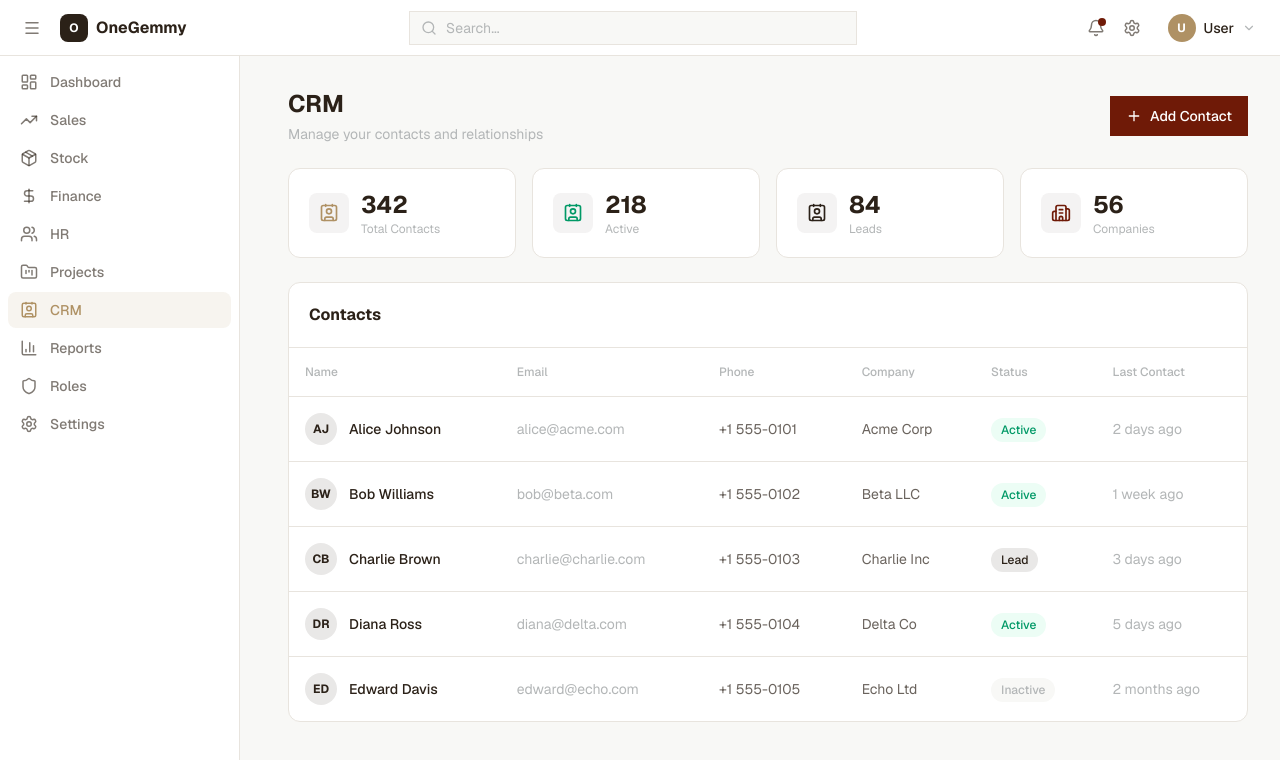
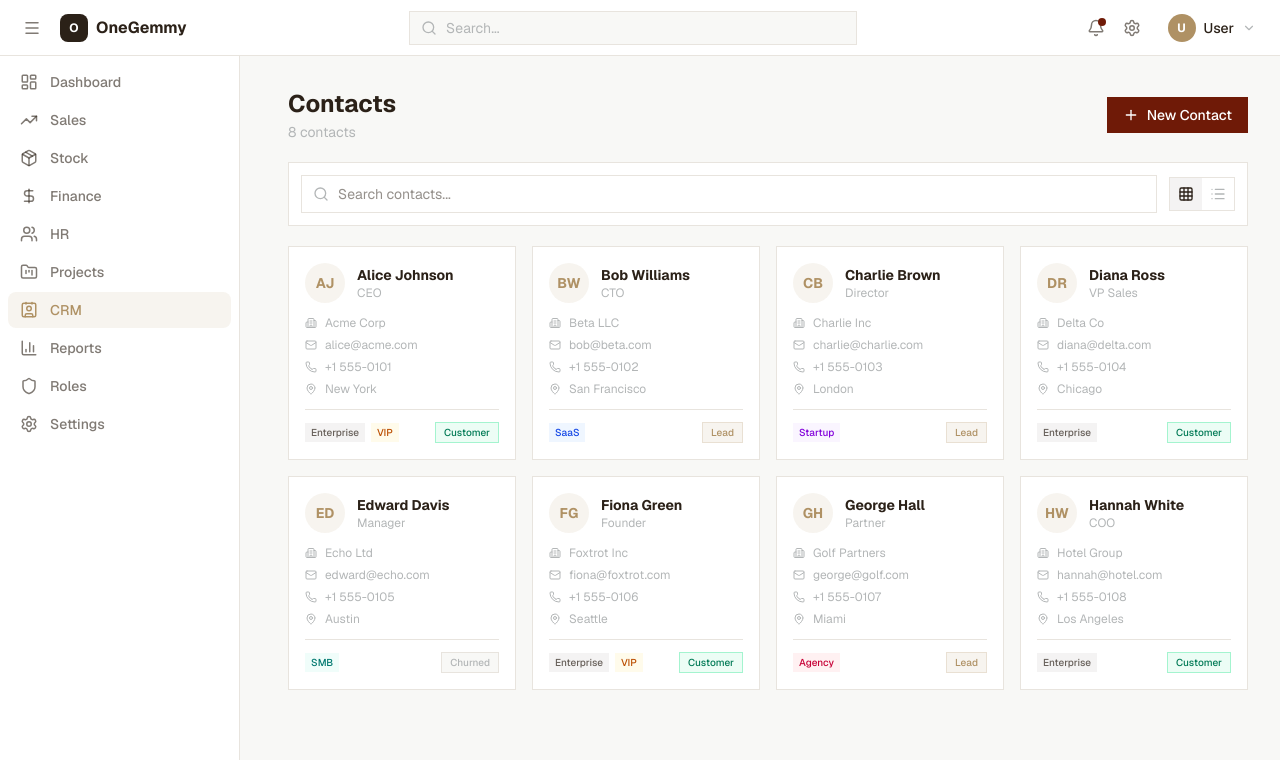
Before and after one commit to gemmyconnectltd/onegemmy, a Next.js app in the folder frontend/: page /crm in a window 1280 px wide. Shown: the top 760 px of the page. Built offline with nearby package versions, Linux system fonts and the light colour scheme.

Commit message:
feat: redesigned contacts page with grid/list views, search, tags, better cards

```diff
--- a/frontend/src/app/(dashboard)/crm/page.tsx
+++ b/frontend/src/app/(dashboard)/crm/page.tsx
@@ -1,92 +1,190 @@
-import { Plus, Contact, Mail, Phone, Building2 } from "lucide-react";
+"use client";
+
+import { useState } from "react";
+import { Plus, Search, Mail, Phone, Building2, Grid3X3, List, MoreHorizontal, Star, MapPin } from "lucide-react";
 
 const contacts = [
-  { name: "Alice Johnson", email: "alice@acme.com", phone: "+1 555-0101", company: "Acme Corp", status: "Active", lastContact: "2 days ago" },
-  { name: "Bob Williams", email: "bob@beta.com", phone: "+1 555-0102", company: "Beta LLC", status: "Active", lastContact: "1 week ago" },
-  { name: "Charlie Brown", email: "charlie@charlie.com", phone: "+1 555-0103", company: "Charlie Inc", status: "Lead", lastContact: "3 days ago" },
-  { name: "Diana Ross", email: "diana@delta.com", phone: "+1 555-0104", company: "Delta Co", status: "Active", lastContact: "5 days ago" },
-  { name: "Edward Davis", email: "edward@echo.com", phone: "+1 555-0105", company: "Echo Ltd", status: "Inactive", lastContact: "2 months ago" },
+  { name: "Alice Johnson", email: "alice@acme.com", phone: "+1 555-0101", company: "Acme Corp", status: "Customer", role: "CEO", location: "New York", tags: ["Enterprise", "VIP"], lastContact: "2 days ago", avatar: "AJ" },
+  { name: "Bob Williams", email: "bob@beta.com", phone: "+1 555-0102", company: "Beta LLC", status: "Lead", role: "CTO", location: "San Francisco", tags: ["SaaS"], lastContact: "1 week ago", avatar: "BW" },
+  { name: "Charlie Brown", email: "charlie@charlie.com", phone: "+1 555-0103", company: "Charlie Inc", status: "Lead", role: "Director", location: "London", tags: ["Startup"], lastContact: "3 days ago", avatar: "CB" },
+  { name: "Diana Ross", email: "diana@delta.com", phone: "+1 555-0104", company: "Delta Co", status: "Customer", role: "VP Sales", location: "Chicago", tags: ["Enterprise"], lastContact: "5 days ago", avatar: "DR" },
+  { name: "Edward Davis", email: "edward@echo.com", phone: "+1 555-0105", company: "Echo Ltd", status: "Churned", role: "Manager", location: "Austin", tags: ["SMB"], lastContact: "2 months ago", avatar: "ED" },
+  { name: "Fiona Green", email: "fiona@foxtrot.com", phone: "+1 555-0106", company: "Foxtrot Inc", status: "Customer", role: "Founder", location: "Seattle", tags: ["Enterprise", "VIP"], lastContact: "1 day ago", avatar: "FG" },
+  { name: "George Hall", email: "george@golf.com", phone: "+1 555-0107", company: "Golf Partners", status: "Lead", role: "Partner", location: "Miami", tags: ["Agency"], lastContact: "4 days ago", avatar: "GH" },
+  { name: "Hannah White", email: "hannah@hotel.com", phone: "+1 555-0108", company: "Hotel Group", status: "Customer", role: "COO", location: "Los Angeles", tags: ["Enterprise"], lastContact: "Today", avatar: "HW" },
 ];
 
+const statusColors: Record<string, string> = {
+  Customer: "bg-emerald-50 text-emerald-700 border border-emerald-200",
+  Lead: "bg-primary/10 text-primary border border-primary/20",
+  Churned: "bg-surface text-muted border border-border",
+};
+
+const tagColors: Record<string, string> = {
+  Enterprise: "bg-foreground/5 text-foreground/70",
+  VIP: "bg-amber-50 text-amber-700",
+  SaaS: "bg-blue-50 text-blue-700",
+  Startup: "bg-purple-50 text-purple-700",
+  SMB: "bg-teal-50 text-teal-700",
+  Agency: "bg-rose-50 text-rose-700",
+};
+
 export default function CRMPage() {
+  const [view, setView] = useState<"grid" | "list">("grid");
+  const [search, setSearch] = useState("");
+
+  const filtered = contacts.filter(
+    (c) =>
+      c.name.toLowerCase().includes(search.toLowerCase()) ||
+      c.company.toLowerCase().includes(search.toLowerCase()) ||
+      c.email.toLowerCase().includes(search.toLowerCase())
+  );
+
   return (
-    <div className="space-y-6">
+    <div className="space-y-5">
+      {/* Header */}
       <div className="flex items-center justify-between">
         <div>
-          <h1 className="text-2xl font-bold text-foreground">CRM</h1>
-          <p className="text-sm text-muted mt-1">Manage your contacts and relationships</p>
+          <h1 className="text-2xl font-bold text-foreground">Contacts</h1>
+          <p className="text-sm text-muted mt-0.5">{contacts.length} contacts</p>
         </div>
-        <button className="flex items-center gap-2 bg-accent text-white px-4 py-2.5 text-sm font-medium hover:bg-accent/90 transition-colors">
+        <button className="flex items-center gap-2 bg-accent text-white px-4 py-2 text-sm font-medium hover:bg-accent/90 transition-colors">
           <Plus size={16} />
-          Add Contact
+          New Contact
         </button>
       </div>
 
-      <div className="grid grid-cols-1 sm:grid-cols-2 lg:grid-cols-4 gap-4">
-        {[
-          { label: "Total Contacts", value: "342", icon: Contact, color: "text-primary" },
-          { label: "Active", value: "218", icon: Contact, color: "text-emerald-600" },
-          { label: "Leads", value: "84", icon: Contact, color: "text-secondary" },
-          { label: "Companies", value: "56", icon: Building2, color: "text-accent" },
-        ].map((stat) => (
-          <div key={stat.label} className="bg-white rounded-xl p-5 border border-border">
+      {/* Toolbar */}
+      <div className="bg-white border border-border p-3 flex items-center gap-3">
+        <div className="flex-1 relative">
+          <Search size={16} className="absolute left-3 top-1/2 -translate-y-1/2 text-muted" />
+          <input
+            type="text"
+            placeholder="Search contacts..."
+            value={search}
+            onChange={(e) => setSearch(e.target.value)}
+            className="w-full pl-9 pr-4 py-2 border border-border text-sm focus:border-primary focus:outline-none focus:ring-1 focus:ring-primary/20"
+          />
+        </div>
+        <div className="flex border border-border">
+          <button
+            onClick={() => setView("grid")}
+            className={`p-2 ${view === "grid" ? "bg-foreground/5 text-foreground" : "text-muted hover:text-foreground"}`}
+          >
+            <Grid3X3 size={16} />
+          </button>
+          <button
+            onClick={() => setView("list")}
+            className={`p-2 ${view === "list" ? "bg-foreground/5 text-foreground" : "text-muted hover:text-foreground"}`}
+          >
+            <List size={16} />
+          </button>
+        </div>
+      </div>
+
+      {/* Grid View */}
+      {view === "grid" ? (
+        <div className="grid grid-cols-1 sm:grid-cols-2 lg:grid-cols-3 xl:grid-cols-4 gap-4">
+          {filtered.map((contact, i) => (
+            <div key={i} className="bg-white border border-border p-4 hover:shadow-md transition-shadow cursor-pointer group">
+              <div className="flex items-start justify-between mb-3">
                 <div className="flex items-center gap-3">
-              <div className="w-10 h-10 rounded-lg bg-foreground/5 flex items-center justify-center">
-                <stat.icon size={20} className={stat.color} />
+                  <div className="w-10 h-10 rounded-full bg-primary/10 flex items-center justify-center text-sm font-bold text-primary">
+                    {contact.avatar}
                   </div>
                   <div>
-                <p className="text-2xl font-bold text-foreground">{stat.value}</p>
-                <p className="text-xs text-muted">{stat.label}</p>
+                    <p className="text-sm font-bold text-foreground group-hover:text-primary transition-colors">{contact.name}</p>
+                    <p className="text-xs text-muted">{contact.role}</p>
                   </div>
+                </div>
+                <button className="text-muted opacity-0 group-hover:opacity-100 transition-opacity">
+                  <MoreHorizontal size={16} />
+                </button>
+              </div>
+
+              <div className="space-y-1.5 mb-3">
+                <div className="flex items-center gap-2 text-xs text-muted">
+                  <Building2 size={12} />
+                  {contact.company}
+                </div>
+                <div className="flex items-center gap-2 text-xs text-muted">
+                  <Mail size={12} />
+                  {contact.email}
+                </div>
+                <div className="flex items-center gap-2 text-xs text-muted">
+                  <Phone size={12} />
+                  {contact.phone}
+                </div>
+                <div className="flex items-center gap-2 text-xs text-muted">
+                  <MapPin size={12} />
+                  {contact.location}
+                </div>
+              </div>
+
+              <div className="flex items-center justify-between pt-3 border-t border-border">
+                <div className="flex gap-1.5">
+                  {contact.tags.map((tag) => (
+                    <span key={tag} className={`text-[10px] px-1.5 py-0.5 font-medium ${tagColors[tag] || "bg-surface text-muted"}`}>
+                      {tag}
+                    </span>
+                  ))}
+                </div>
+                <span className={`text-[10px] font-medium px-2 py-0.5 ${statusColors[contact.status] || "bg-surface text-muted"}`}>
+                  {contact.status}
+                </span>
               </div>
             </div>
           ))}
         </div>
-
-      <div className="bg-white rounded-xl border border-border">
-        <div className="p-5 border-b border-border">
-          <h2 className="font-bold text-foreground">Contacts</h2>
-        </div>
+      ) : (
+        /* List View */
+        <div className="bg-white border border-border">
           <table className="w-full">
             <thead>
               <tr className="text-left text-xs text-muted border-b border-border">
-              <th className="p-4 font-medium">Name</th>
-              <th className="p-4 font-medium">Email</th>
-              <th className="p-4 font-medium">Phone</th>
-              <th className="p-4 font-medium">Company</th>
-              <th className="p-4 font-medium">Status</th>
-              <th className="p-4 font-medium">Last Contact</th>
+                <th className="p-3 font-medium">Name</th>
+                <th className="p-3 font-medium">Company</th>
+                <th className="p-3 font-medium">Email</th>
+                <th className="p-3 font-medium">Phone</th>
+                <th className="p-3 font-medium">Status</th>
+                <th className="p-3 font-medium">Last Contact</th>
+                <th className="p-3 font-medium w-8"></th>
               </tr>
             </thead>
             <tbody className="divide-y divide-border">
-            {contacts.map((contact, i) => (
-              <tr key={i} className="hover:bg-surface/50 transition-colors">
-                <td className="p-4">
+              {filtered.map((contact, i) => (
+                <tr key={i} className="hover:bg-surface/50 transition-colors cursor-pointer">
+                  <td className="p-3">
                     <div className="flex items-center gap-3">
-                    <div className="w-8 h-8 rounded-full bg-foreground/10 flex items-center justify-center text-xs font-bold text-foreground">
-                      {contact.name.split(" ").map(n => n[0]).join("")}
+                      <div className="w-8 h-8 rounded-full bg-primary/10 flex items-center justify-center text-xs font-bold text-primary">
+                        {contact.avatar}
                       </div>
-                    <span className="text-sm font-medium text-foreground">{contact.name}</span>
+                      <div>
+                        <p className="text-sm font-medium text-foreground">{contact.name}</p>
+                        <p className="text-xs text-muted">{contact.role}</p>
+                      </div>
                     </div>
                   </td>
-                <td className="p-4 text-sm text-muted">{contact.email}</td>
-                <td className="p-4 text-sm text-foreground/70">{contact.phone}</td>
-                <td className="p-4 text-sm text-foreground/70">{contact.company}</td>
-                <td className="p-4">
-                  <span className={`text-xs font-medium px-2.5 py-1 rounded-full ${
-                    contact.status === "Active" ? "bg-emerald-50 text-emerald-600" :
-                    contact.status === "Lead" ? "bg-foreground/10 text-foreground" :
-                    "bg-surface text-muted"
-                  }`}>
+                  <td className="p-3 text-sm text-foreground/70">{contact.company}</td>
+                  <td className="p-3 text-sm text-muted">{contact.email}</td>
+                  <td className="p-3 text-sm text-foreground/70">{contact.phone}</td>
+                  <td className="p-3">
+                    <span className={`text-[10px] font-medium px-2 py-0.5 ${statusColors[contact.status] || "bg-surface text-muted"}`}>
                       {contact.status}
                     </span>
                   </td>
-                <td className="p-4 text-sm text-muted">{contact.lastContact}</td>
+                  <td className="p-3 text-xs text-muted">{contact.lastContact}</td>
+                  <td className="p-3">
+                    <button className="text-muted hover:text-foreground">
+                      <MoreHorizontal size={16} />
+                    </button>
+                  </td>
                 </tr>
               ))}
             </tbody>
           </table>
         </div>
+      )}
     </div>
   );
 }
```
Lines whose indentation alone changed are shown as unchanged.
